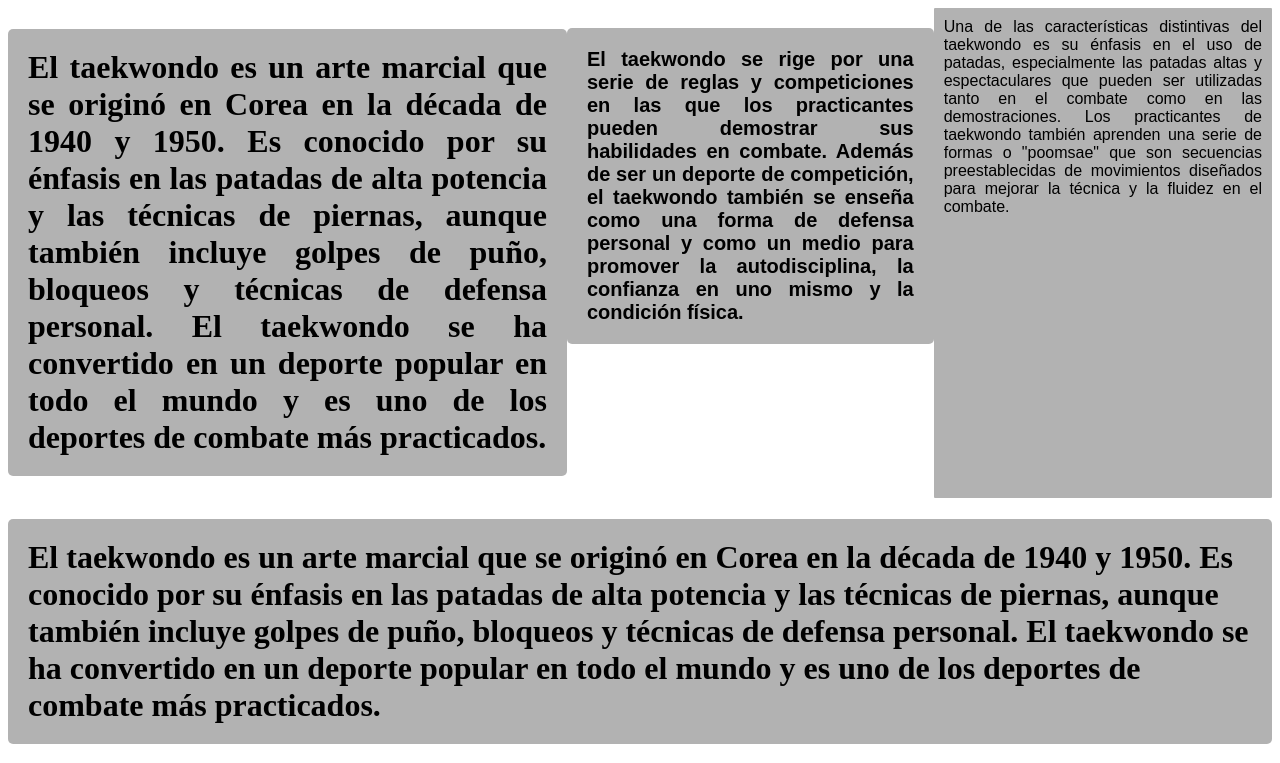
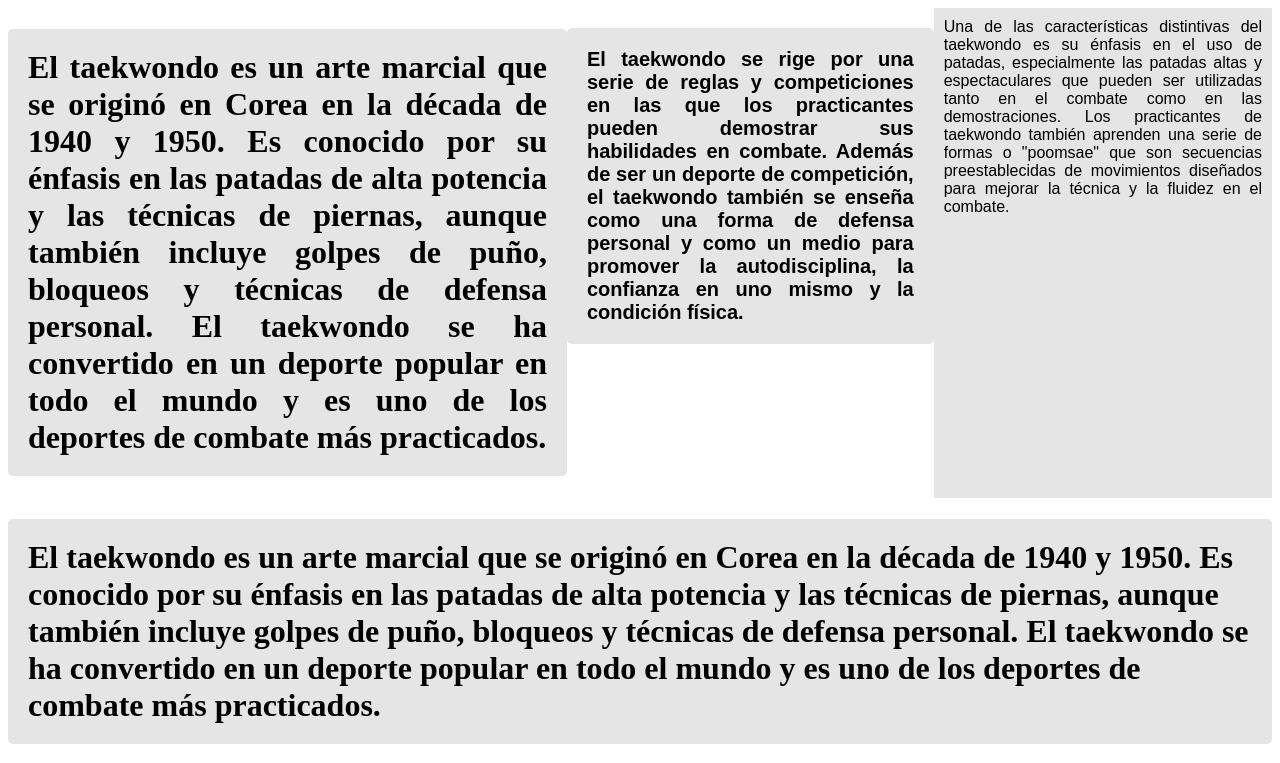
Before and after one commit to franquito15k/PracticaWeb, a plain HTML site: page index.html in a window 1280 px wide. Shown: the top 763 px of the page. Drawn offline with Linux system fonts and the light colour scheme.

```diff
--- a/style.css
+++ b/style.css
@@ -10,21 +10,21 @@
     font-size: 2rem;
     border-radius: 5px;
     padding: 20px;
-    background-color: rgba(0, 0, 0, 0.3);
+    background-color: rgba(0, 0, 0, 0.1);
 }
 .parrafo2{
     font-family: Arial, Helvetica, sans-serif;
     font-size: 1.25rem;
     border-radius: 5px;
     padding: 20px;
-    background-color: rgba(0, 0, 0, 0.3);
+    background-color: rgba(0, 0, 0, 0.1);
 }
 .parrafo3{
     font-family: Arial, Helvetica, sans-serif;
     font-size: 16px;
     border-radius: 1px;
     padding: 10px;
-    background-color: rgba(0, 0, 0, 0.3);
+    background-color: rgba(0, 0, 0, 0.1);
 }
 /*punt1*/
 
```
Also changed, not shown: README.txt (deleted).
